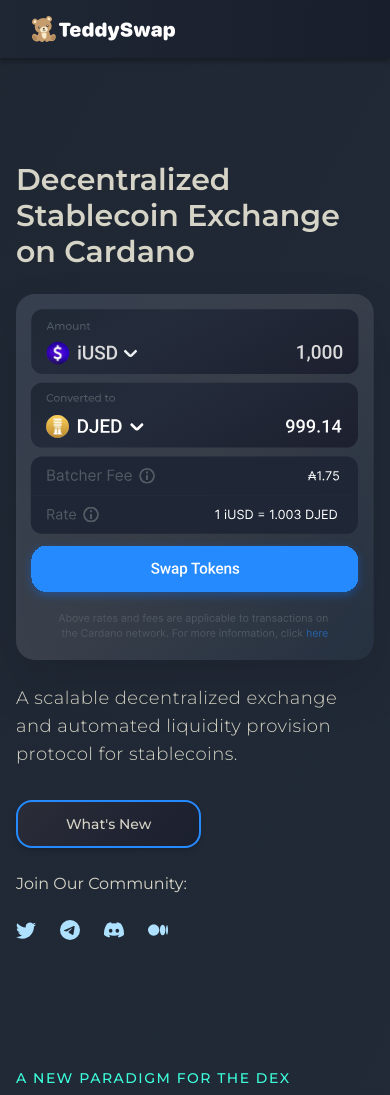
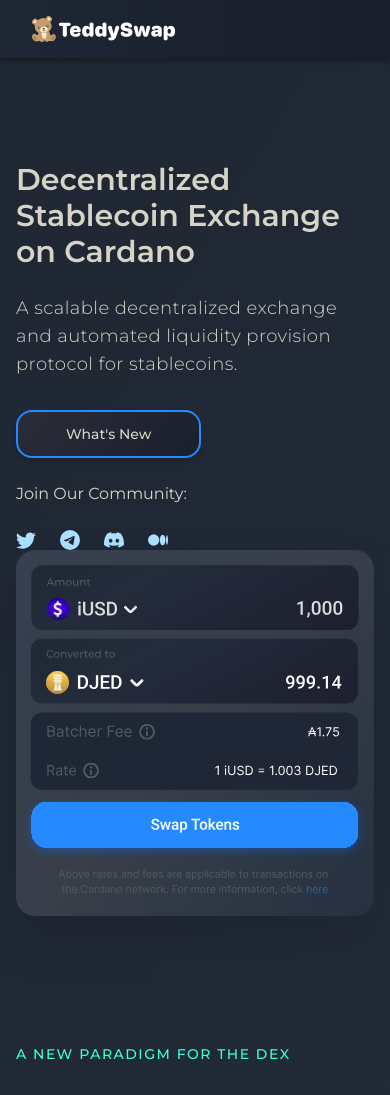
Before and after one commit to genius1910/teddy-swap_next-headlessui-ts, a Next.js app: page / in a window 390 px wide. Shown: the top 1095 px of the page. Built offline with nearby package versions, Linux system fonts and the light colour scheme.

Commit message:
below first sec

```diff
--- a/components/dashboard/Dash_Section1.tsx
+++ b/components/dashboard/Dash_Section1.tsx
@@ -11,15 +11,6 @@
           <h1 className="l-heading">
             Decentralized Stablecoin Exchange on Cardano
           </h1>
-          <div className="lg:hidden col-span-1 relative">
-            <Image
-              src="/images/assets/swap-tokens-modal.svg"
-              alt="Swap tokens"
-              width={520}
-              height={520}
-              className="drop-shadow-2xl"
-            />
-          </div>
           <h4 className="l-subtitle">
             A scalable decentralized exchange and automated liquidity provision
             protocol for stablecoins.
@@ -65,6 +56,15 @@
           </Link>
         </div>
       </div>
+      <div className="lg:hidden col-span-1 relative">
+        <Image
+          src="/images/assets/swap-tokens-modal.svg"
+          alt="Swap tokens"
+          width={520}
+          height={520}
+          className="drop-shadow-2xl"
+        />
+      </div>
     </section>
   );
 };
```
